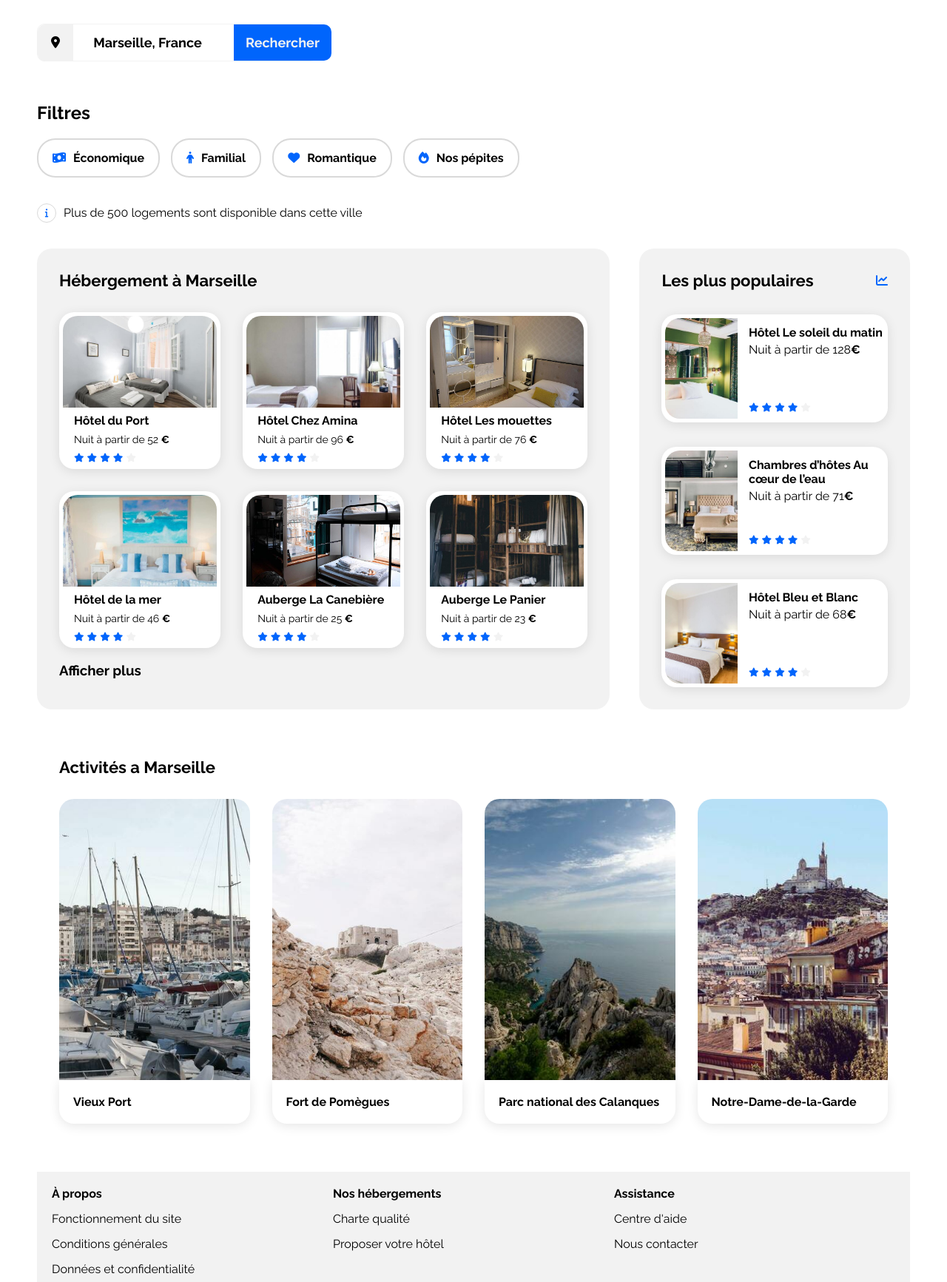
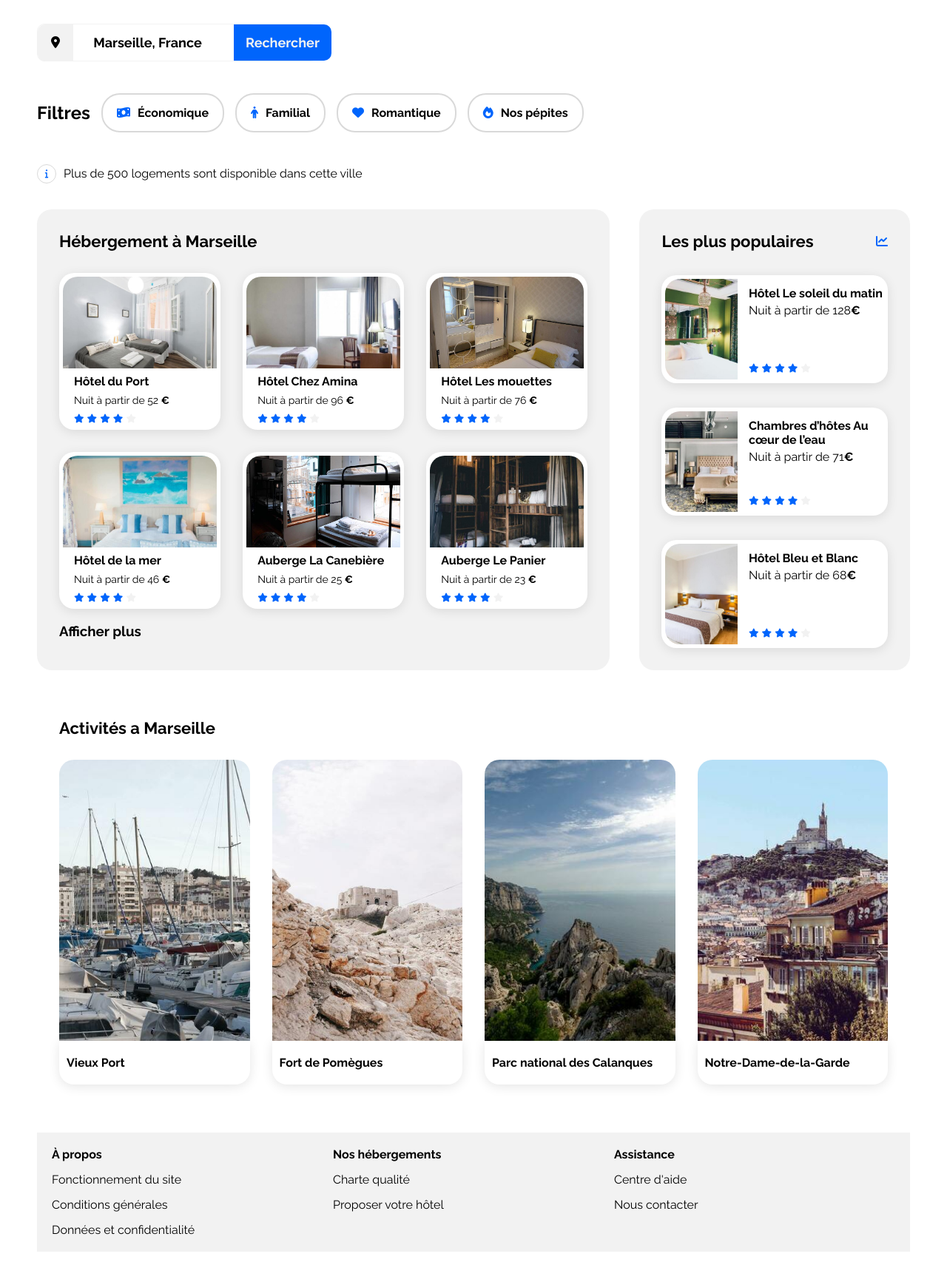
Before and after one commit to heilea/BOOKI, a plain HTML site: page booki-starter-code/index.html in a window 1280 px wide. Shown: the part 165-1898 px from the top of the page at 74% size. After the commit the page ends 1857 px from the top, so only its background shows below. Drawn offline with Linux system fonts and the light colour scheme.

Commit message:
filter updated

```diff
--- a/booki-starter-code/css/style.css
+++ b/booki-starter-code/css/style.css
@@ -325,7 +325,7 @@ a {
     box-shadow: 0px 3px 15px 0px rgba(0, 0, 0, .10);
     display: flex;
     align-items: center;
-    padding-left: 19px;
+    padding-left: 10px;
     font-size: 1rem;
 }
 .footbar {
--- a/booki-starter-code/index.html
+++ b/booki-starter-code/index.html
@@ -54,7 +54,7 @@
                 </article>
 
                 <article class="filter-container">
-                        <div class="test-filter" >
+                        <div class="filter" >
                             <h2>Filtres</h2>
                                 <div class="filter-btn">
 
```
Also changed, not shown: 1 other file.
